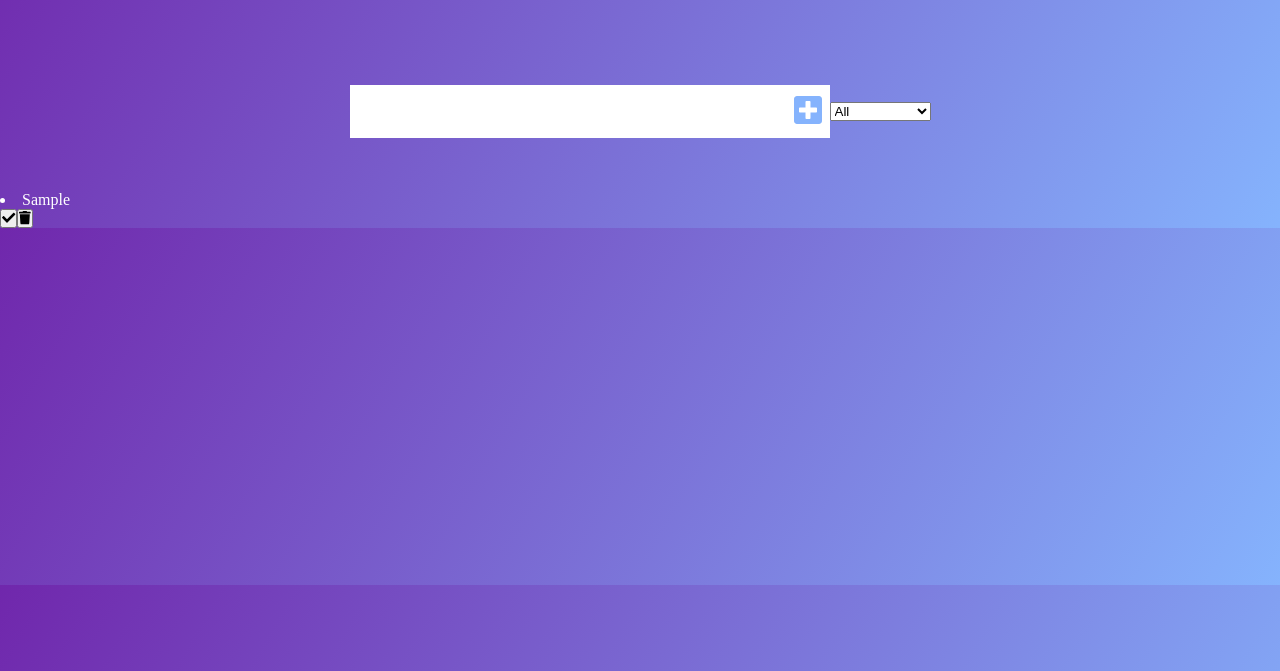
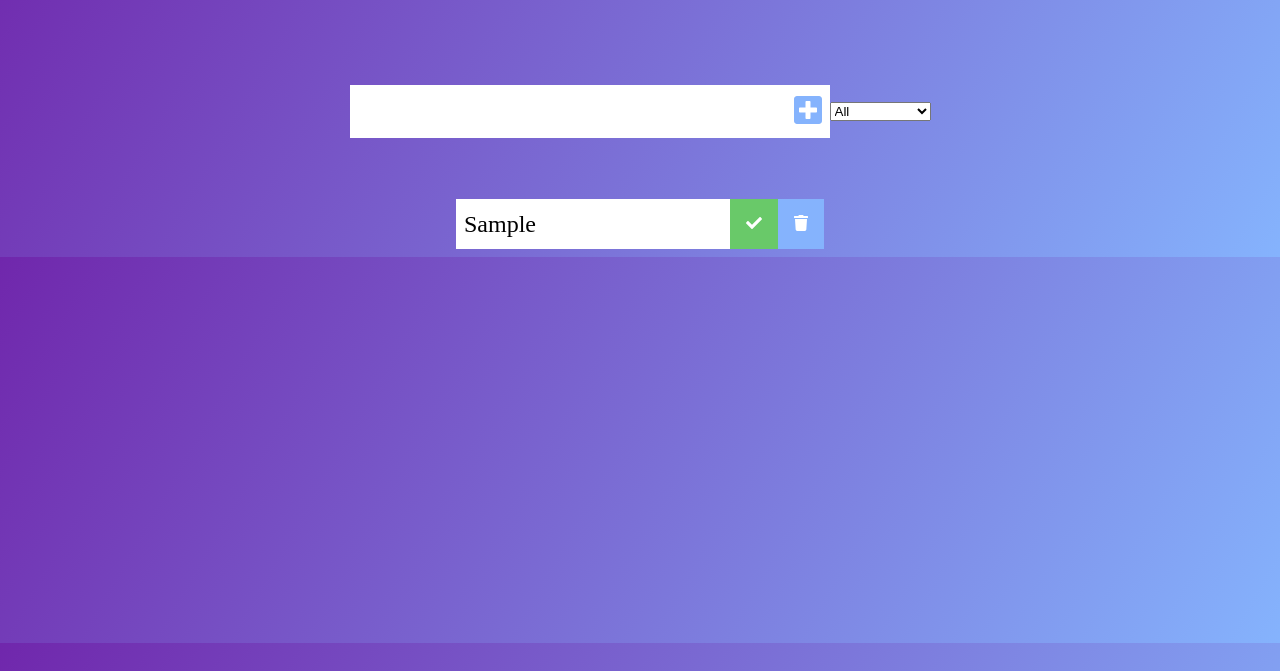
Before and after one commit to fellamch22/javascript-todolist, a plain HTML site: page index.html in a window 1280 px wide. Both pictures are taken after typing "Sample" into the empty fields and a click on the button 807 px from the left and 240 px from the top of the page. Shown: the part 129-800 px from the top of the page. Drawn offline with Linux system fonts and the light colour scheme.

Commit message:
update styling

```diff
--- a/style.css
+++ b/style.css
@@ -28,7 +28,7 @@ form button{
     color: #85b3fd;
     background: white;
     cursor: pointer;
-    transition: all 0.3s ease;
+    transition: all 0.5s ease;
 }
 form button:hover{
 
@@ -36,3 +36,57 @@ form button:hover{
     background: white;
 
 }
+
+.todo-container{
+    display: flex;
+    justify-content: center;
+    align-items: center;
+}
+
+.todo-list{
+    min-width: 30%;
+    list-style: none;
+}
+
+.todo {
+
+    margin: 0.5rem;
+    background: white;
+    color: black;
+    font-size: 1.5rem;
+    display: flex;
+    justify-content: space-between;
+    align-items: center;
+
+}
+.todo li {
+    flex: 1;
+
+}
+.trash-btn ,.complete-btn {
+    background: #85b3fd;
+    color: white;
+    border: none;
+    padding: 1rem;
+    cursor: pointer;
+    font-size: 1rem;
+}
+.complete-btn{
+    background: rgb(105, 201, 105);
+}
+.todo-item{
+    padding: 0rem 0.5rem;
+}
+.fa-trash , .fa-trash {
+    pointer-events: none;
+}
+.completed {
+
+    text-decoration: line-through;
+    opacity: 0.5;
+}
+
+.fall {
+    transform: translateY(8rem),rotateZ(20deg);
+    opacity: 0;
+}
```
